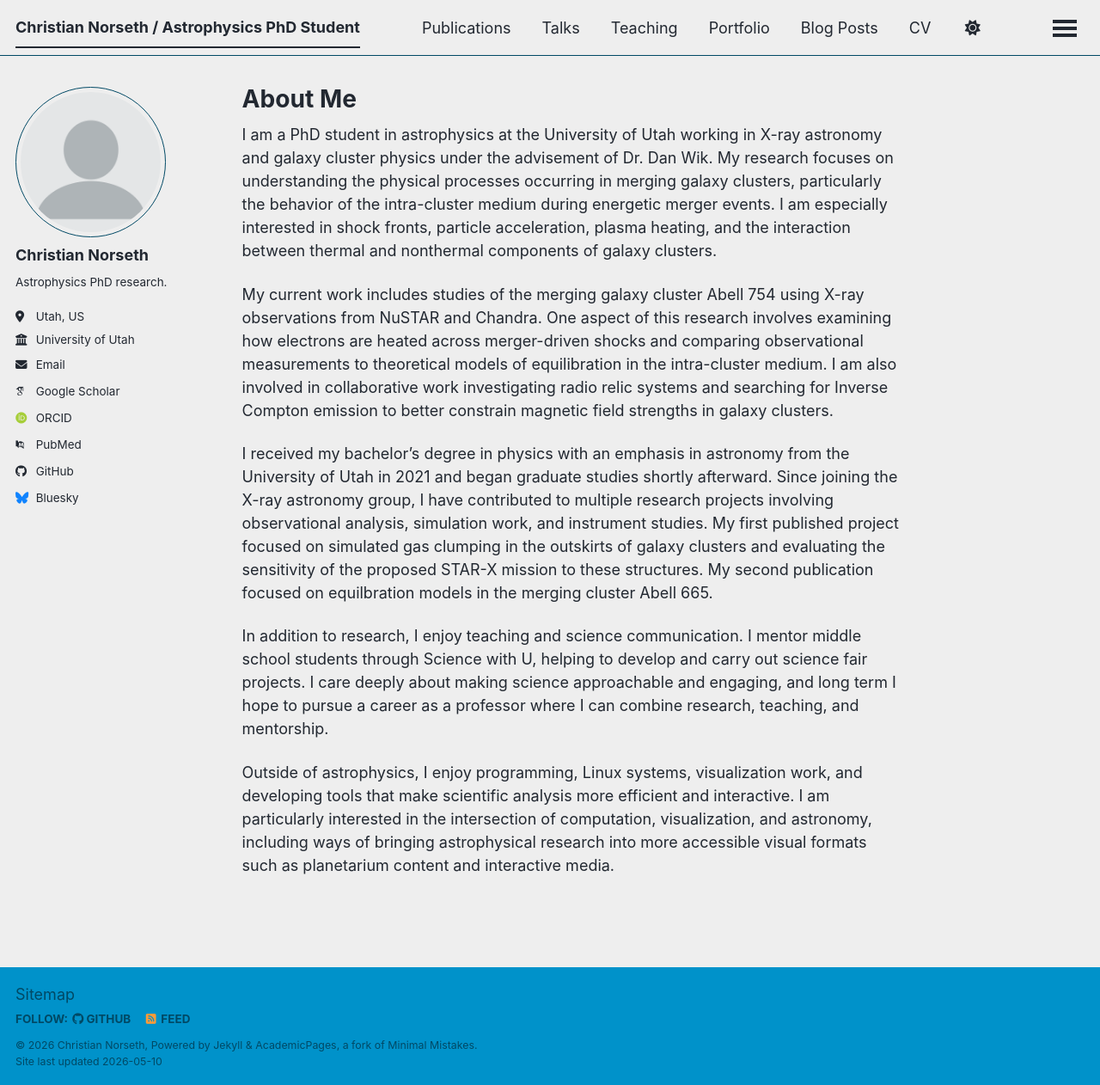
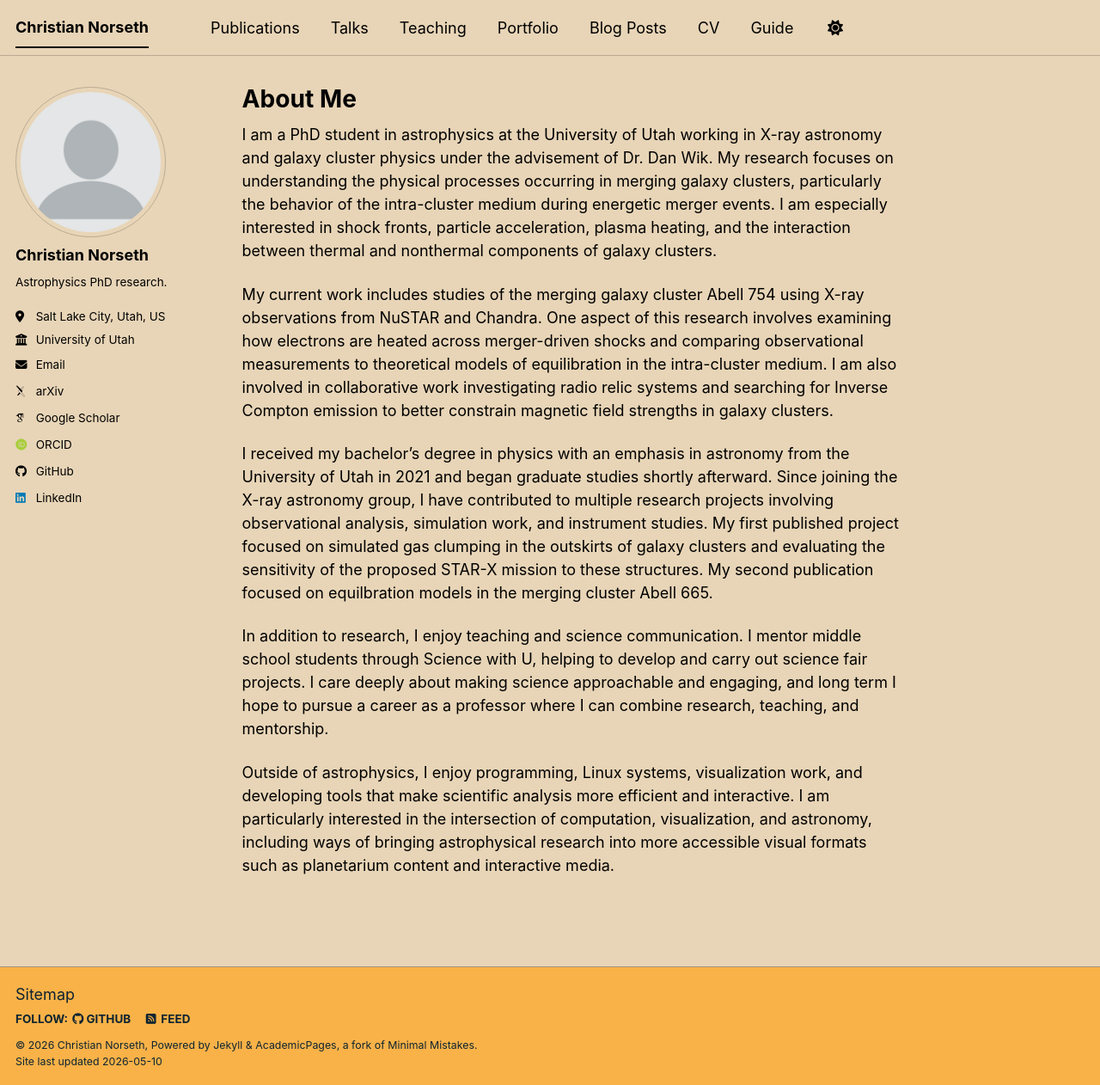
Before and after one commit to chrisnorseth/chrisnorseth.github.io, a Jekyll site: the page built from _pages/about.md, in a window 1280 px wide and 1262 px high. Shown: the whole window at 86% size. Built offline with Jekyll 4.4.1, drawn with Linux system fonts in a browser that asks for light colours; some web fonts are replaced; a script bundle is joined from its source files by our own code; library files that are not in the unit come from our copies.

Commit message:
Updated config

```diff
--- a/_config.yml
+++ b/_config.yml
@@ -8,8 +8,8 @@
 
 # Basic Site Settings
 locale                   : "en-US"
-site_theme               : "air" # The available themes options are "default", "air", "sunrise", "mint", "dirt" and "contrast"
-title                    : "Christian Norseth / Astrophysics PhD Student"
+site_theme               : "sunrise" # The available themes options are "default", "air", "sunrise", "mint", "dirt" and "contrast"
+title                    : "Christian Norseth"
 title_separator          : "-"
 name                     : &name "Christian Norseth"
 description              : &description "Christian Norseth's academic portfolio"   # Update this with a general description of your site, this is the default if not overridden by a page
@@ -27,21 +27,21 @@
   name             : "Christian Norseth"
   pronouns         : # example: "she/her"
   bio              : "Astrophysics PhD research."
-  location         : "Utah, US"
+  location         : "Salt Lake City, Utah, US"
   employer         : "University of Utah"
   uri              : # URL
   email            : "christian.norseth@utah.edu"
 
   # Academic websites
   academia         : # URL
-  arxiv            : # URL - Update with the correct link to your profile
+  arxiv            : "https://arxiv.org/search/astro-ph?searchtype=author&query=Norseth,+C"
   googlescholar    : "https://scholar.google.com/citations?user=PS_CX0AAAAAJ"
   inspire-hep      : # URL
   impactstory      : # URL
-  orcid            : "https://orcid.org/yourorcidurl"
+  orcid            : "https://orcid.org/0000-0001-9389-6050"
   semantic         : # URL
   ssrn             : # URL
-  pubmed           : "https://www.ncbi.nlm.nih.gov/pubmed/?term=john+snow"
+  pubmed           : # "https://www.ncbi.nlm.nih.gov/pubmed/?term=john+snow"
   researchgate     : # URL
   scopus           : # URL
   zotero           : # URL
@@ -51,13 +51,13 @@
   bitbucket        : # Username - Update with your username on the site
   codepen          : # Username
   dribbble         : # Username
-  github           : "academicpages"
+  github           : "chrisnorseth"
   kaggle           : # Username
   stackoverflow    : # User number or user number and name (i.e., use "1" or "1/jeff-atwood")
 
   # Social media
   artstation       : # Username
-  bluesky          : "bsky.app" # Replace this with you Bluesky username
+  bluesky          : # "bsky.app" # Replace this with you Bluesky username
   facebook         : # Username
   flickr           : # Username
   foursquare       : # Username
@@ -66,7 +66,7 @@
   keybase          : # Username
   instagram        : # Username
   lastfm           : # Username
-  linkedin         : # Username
+  linkedin         : "christian-norseth-72616073"
   mastodon         : # URL
   medium           : # URL
   pinterest        : # Username
```
